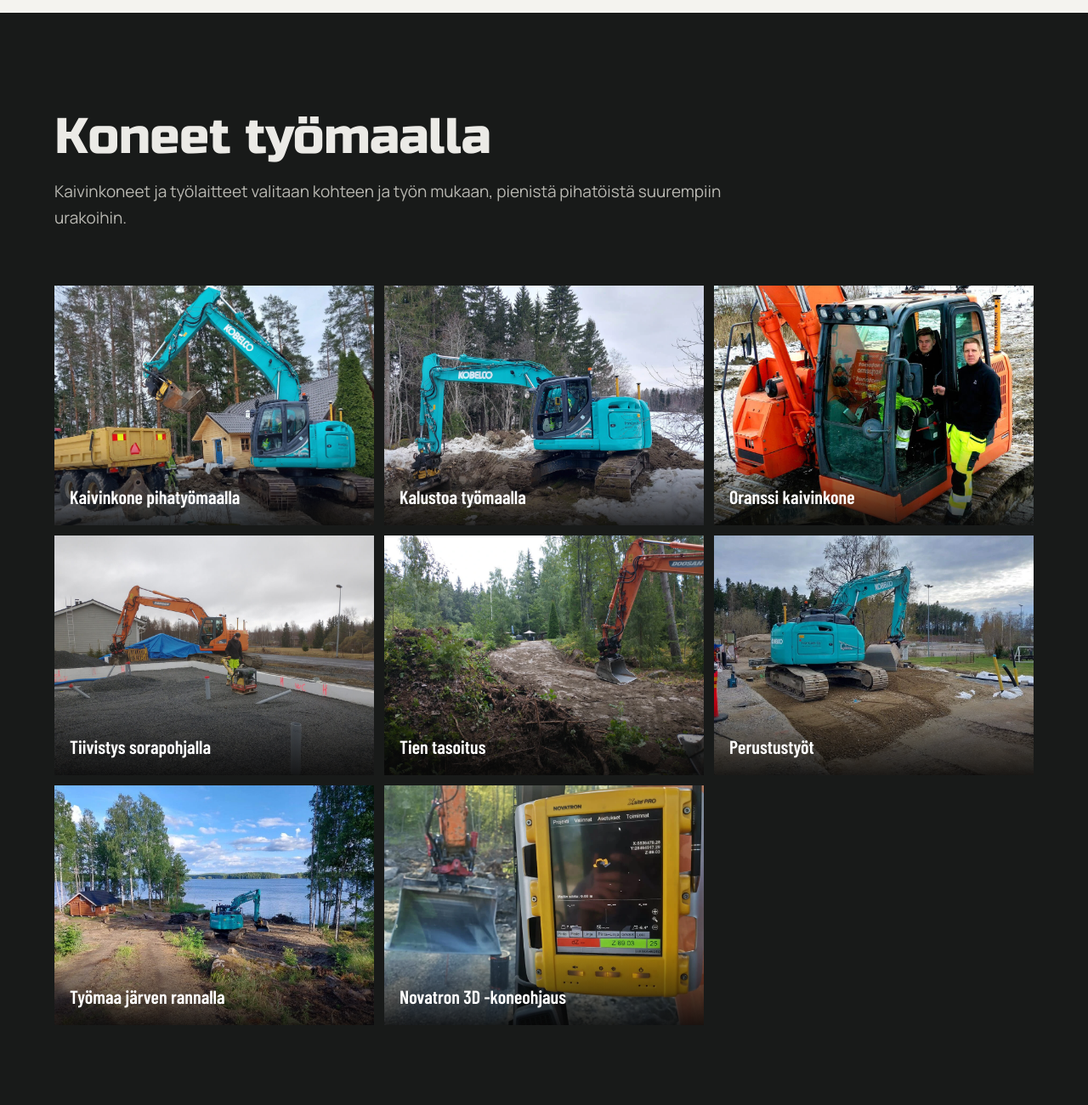
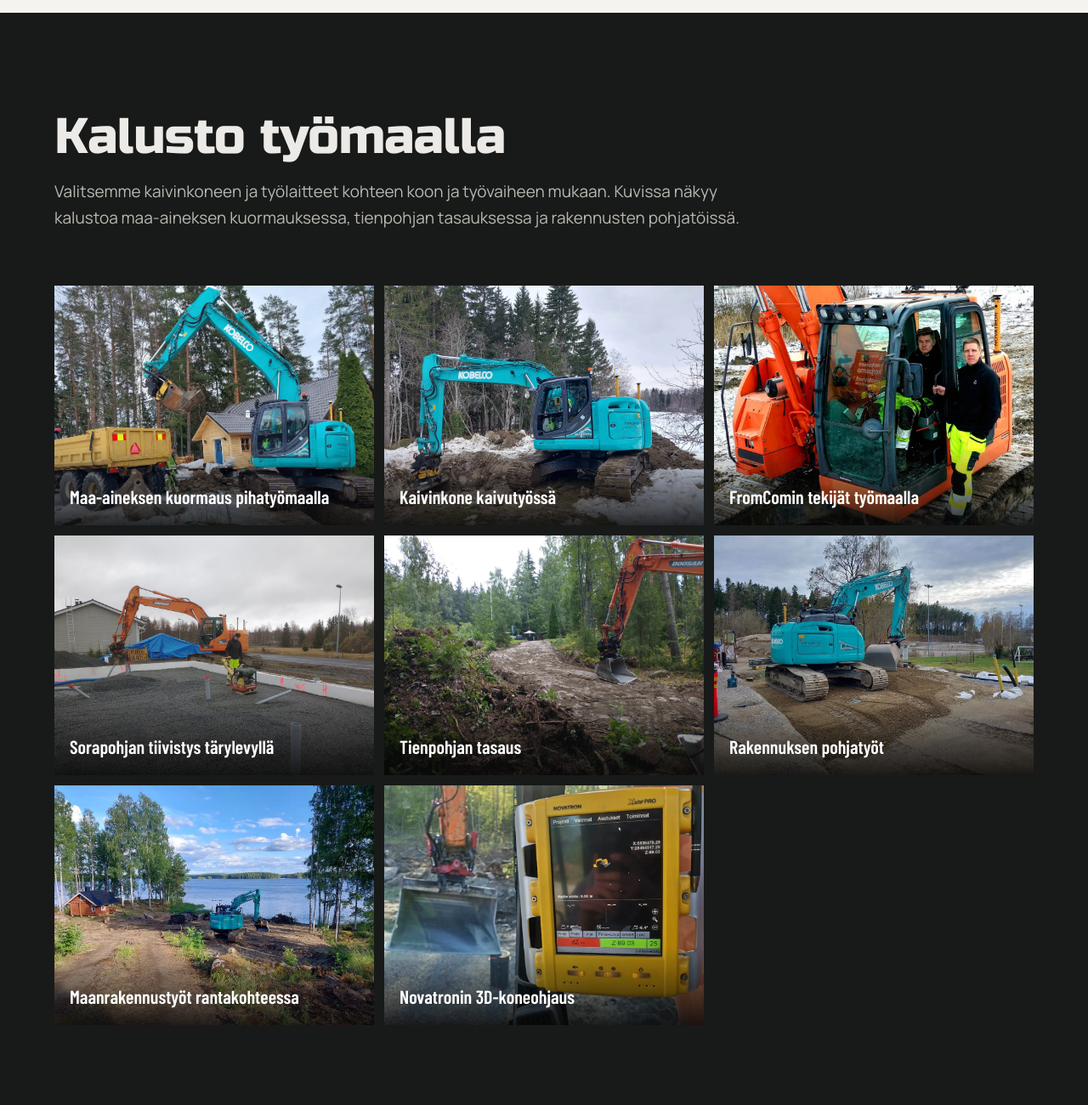
Before and after one commit to jarihaaparanta-cyber/fromcom, an Astro site: page /kalusto in a window 1280 px wide. Shown: the part 1260-2560 px from the top of the page at 85% size. Built offline with nearby package versions, Linux system fonts and the light colour scheme; Astro itself is replaced by a stand-in of ours.

Commit message:
Make equipment and reference photo captions describe the work
Co-Authored-By: Claude Opus 5.5 <noreply@anthropic.com>
Claude-Session: https://claude.ai/code/session_01Vjd2Rus6fqRFwS5QPgEwM4

```diff
--- a/src/pages/kalusto.astro
+++ b/src/pages/kalusto.astro
@@ -15,14 +15,14 @@ import kaivu from '../assets/kuvat/FromCom_1.webp';
 
 // TÄYDENNETÄÄN: konekohtaiset tiedot (merkki, malli, paino, työlaitteet) asiakkaalta.
 const kuvat = [
-  { kuva: kobelco, alt: 'Turkoosi Kobelco-kaivinkone kuormaa maa-ainesta pihalla', otsikko: 'Kaivinkone pihatyömaalla' },
-  { kuva: sininen, alt: 'FromComin turkoosi kaivinkone metsäisellä maanrakennustyömaalla', otsikko: 'Kalustoa työmaalla' },
-  { kuva: oranssi, alt: 'Kaksi työvaatteisiin pukeutunutta miestä oranssin kaivinkoneen ohjaamon luona', otsikko: 'Oranssi kaivinkone' },
-  { kuva: hero, alt: 'Oranssi kaivinkone ja työntekijä tärylevyn kanssa rakennuksen sorapohjalla', otsikko: 'Tiivistys sorapohjalla' },
-  { kuva: raivaus, alt: 'Kaivinkone tien tasoitustyössä metsäisessä ympäristössä', otsikko: 'Tien tasoitus' },
-  { kuva: kaivu, alt: 'Kaivinkone tasoittaa soraa rakennuksen pohjalla', otsikko: 'Perustustyöt' },
-  { kuva: tyomaa, alt: 'Maanrakennustyömaa, kaivinkone ja järvimaisema', otsikko: 'Työmaa järven rannalla' },
-  { kuva: novatron, alt: 'Novatron-koneohjauksen näyttö kaivinkoneen ohjaamossa', otsikko: 'Novatron 3D -koneohjaus' },
+  { kuva: kobelco, alt: 'Turkoosi Kobelco-kaivinkone kuormaa maa-ainesta pihalla', otsikko: 'Maa-aineksen kuormaus pihatyömaalla' },
+  { kuva: sininen, alt: 'FromComin turkoosi kaivinkone kaivaa kaivantoa lumisella työmaalla', otsikko: 'Kaivinkone kaivutyössä' },
+  { kuva: oranssi, alt: 'Kaksi työvaatteisiin pukeutunutta miestä oranssin kaivinkoneen ohjaamon luona', otsikko: 'FromComin tekijät työmaalla' },
+  { kuva: hero, alt: 'Oranssi kaivinkone ja työntekijä tärylevyn kanssa rakennuksen sorapohjalla', otsikko: 'Sorapohjan tiivistys tärylevyllä' },
+  { kuva: raivaus, alt: 'Kaivinkone tien tasoitustyössä metsäisessä ympäristössä', otsikko: 'Tienpohjan tasaus' },
+  { kuva: kaivu, alt: 'Kaivinkone tasoittaa soraa rakennuksen pohjalla', otsikko: 'Rakennuksen pohjatyöt' },
+  { kuva: tyomaa, alt: 'Maanrakennustyömaa, kaivinkone ja järvimaisema', otsikko: 'Maanrakennustyöt rantakohteessa' },
+  { kuva: novatron, alt: 'Novatron-koneohjauksen näyttö kaivinkoneen ohjaamossa', otsikko: 'Novatronin 3D-koneohjaus' },
 ];
 ---
 <Sivupohja otsikko="Kalusto" kuvaus="FromCom Oy:n maanrakennuskalusto ja Novatron 3D-koneohjaus. Kalusto työn vaatimusten mukaan koko Pirkanmaalla.">
@@ -48,8 +48,8 @@ const kuvat = [
   <section class="section section-dark">
     <div class="wrap">
       <div class="section-head">
-        <h2>Koneet työmaalla</h2>
-        <p>Kaivinkoneet ja työlaitteet valitaan kohteen ja työn mukaan, pienistä pihatöistä suurempiin urakoihin.</p>
+        <h2>Kalusto työmaalla</h2>
+        <p>Valitsemme kaivinkoneen ja työlaitteet kohteen koon ja työvaiheen mukaan. Kuvissa näkyy kalustoa maa-aineksen kuormauksessa, tienpohjan tasauksessa ja rakennusten pohjatöissä.</p>
       </div>
       <Galleria kuvat={kuvat} />
     </div>
```
Also changed, not shown: src/pages/referenssit.astro (+7 -7 lines).
